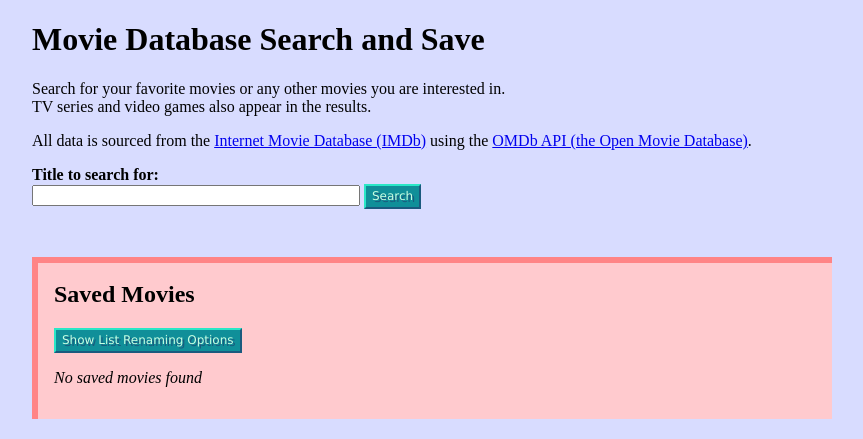
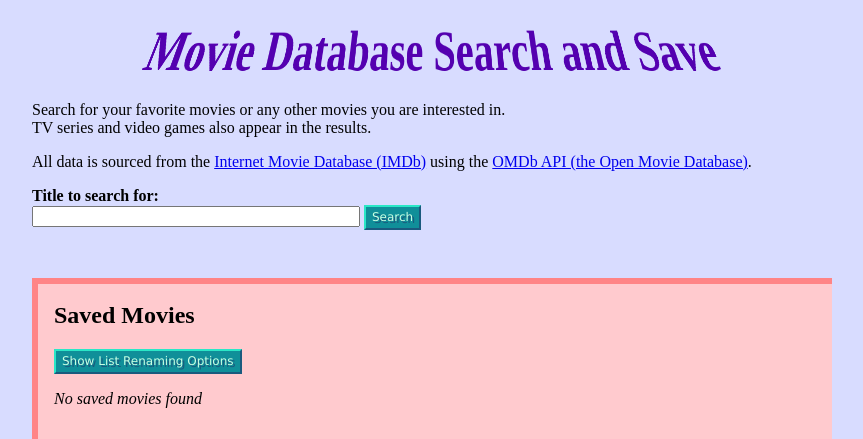
Before and after one commit to Bohman-Timothy/cit261, a PHP site: page /movie-db-proj.html in a window 1280 px wide. Shown: the top 439 px of the page, without its empty margins (208-1071 px from the left). Run offline with PHP 8.4, Linux system fonts and the light colour scheme.

Commit message:
Added transformations and color to style the page title. Added colors to new list name input box on focus.

```diff
--- a/web/movie-db-proj.css
+++ b/web/movie-db-proj.css
@@ -3,6 +3,13 @@ body {
 	background-color: rgb(216,220,255);
 	padding-left: 5px;
 	padding-right: 5px;
+}
+
+.titleDesign {
+	font-size: 40px;
+	color: rgb(84,0,176);
+	text-align: center;
+	transform: perspective(700px) rotateX(45deg) scaleY(2);
 }
 
 #movieDbSearchAndSave {
@@ -203,6 +210,11 @@ input#searchTitle:focus {
 	border: 3px solid rgb(203,22,136);
 }
 
+input#newListName:focus {
+	background-color: rgb(231,216,255);
+	border: 3px solid rgb(124,16,242);
+}
+
 button {
 	font-family: Verdana, Arial, sans-serif;
 	font-size: 12px;
--- a/web/movie-db-proj.html
+++ b/web/movie-db-proj.html
@@ -8,7 +8,7 @@
 </head>
 <body>
 <div id="movieDbSearchAndSave">
-	<h1>Movie Database Search and Save</h1>
+	<h1 class="titleDesign">Movie Database Search and Save</h1>
 	<p>Search for your favorite movies or any other movies you are interested in.<br/> TV series and video games also appear in the results.</p>
 	<p>All data is sourced from the <a href="https://www.imdb.com/">Internet Movie Database (IMDb)</a> using the <a href="https://www.omdbapi.com/">OMDb API (the Open Movie Database)</a>.</p>
 	<label><strong>Title to search for:</strong><br/>
```
